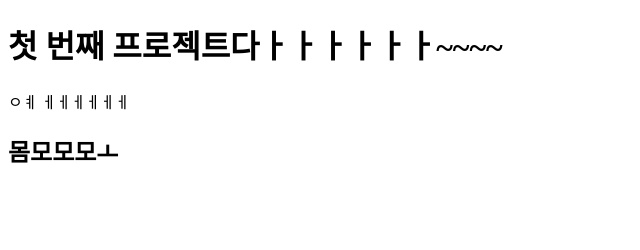
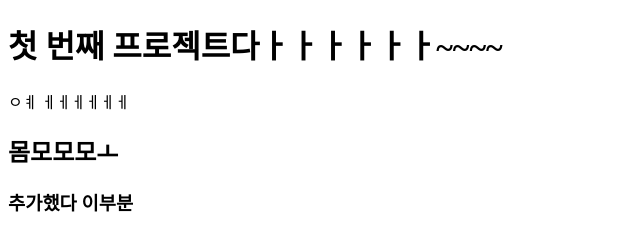
Before and after one commit to KIM-UNGBAE/projects, a plain HTML site: page index.html in a window 1280 px wide. Shown: the whole page, without its empty margins (0-640 px from the left). Drawn offline with Linux system fonts and the light colour scheme.

Commit message:
second commit

```diff
--- a/index.html
+++ b/index.html
@@ -10,5 +10,6 @@
 		<h1>첫 번째 프로젝트다ㅏㅏㅏㅏㅏㅏ~~~~</h1>
 		<p>ㅇㅖ ㅔㅔㅔㅔㅔㅔ</p>
 		<h2>몸모모모ㅗ</h2>
+		<h3>추가했다 이부분</h3>
 	</body>
 </html>
```
